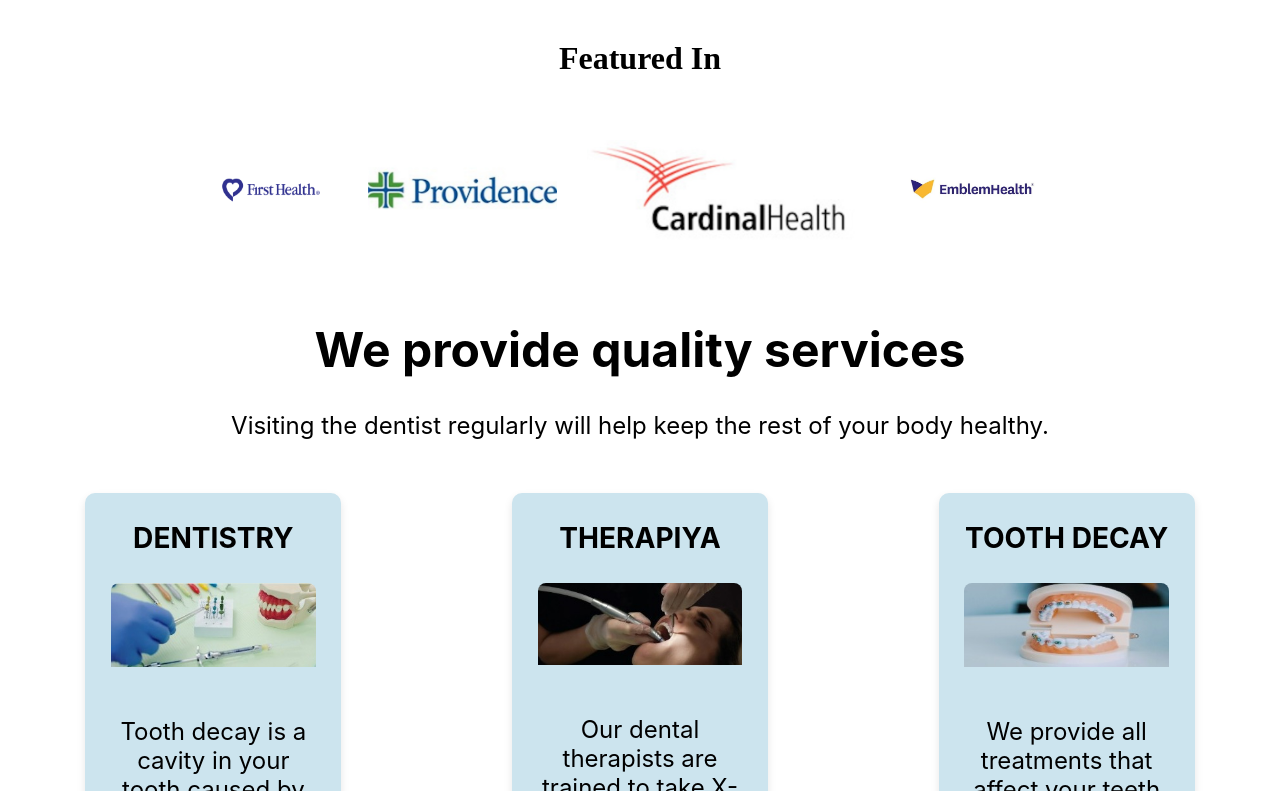
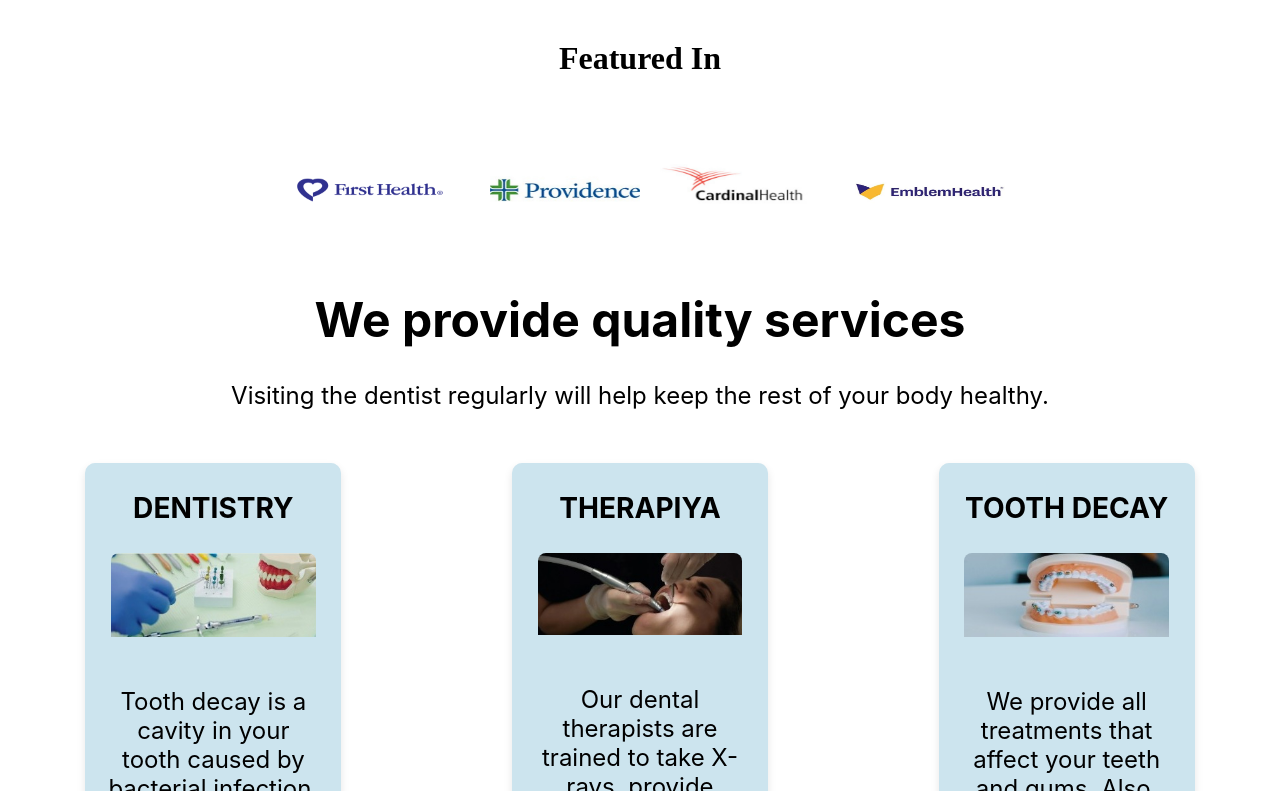
Before and after one commit to Kriti1211/DentalHi, a React (Create React App) app: page / in a window 1280 px wide. Shown: the part 1569-2360 px from the top of the page. Built offline with nearby package versions, Linux system fonts and the light colour scheme.

Commit message:
Initial commit

```diff
--- a/src/Styles/AboutSection.css
+++ b/src/Styles/AboutSection.css
@@ -67,11 +67,30 @@
   }
 
 
-  .additional-image {
+  .additional-images-container {
     display: flex;
-    width: auto;
-    height: 100px;
-    padding: 10px;
-    margin-right: 10px;
-    margin-bottom: 30px;
+    justify-content: space-between; /* Adjust as needed */
   }
+  .additional-image1 {
+    width: 200px;
+    height: 100px; /* Adjust the width of the images */
+    margin: 10px; /* Adjust margin as needed */
+  }
+  .additional-image2 {
+    width: 150px;
+    height: 60px; /* Adjust the width of the images */
+    margin: 10px;
+    margin-top: 20px; /* Adjust margin as needed */
+  }
+  .additional-image3 {
+    width: 150px;
+    height: 40px; /* Adjust the width of the images */
+    margin: 10px;
+    margin-top: 22px;/* Adjust margin as needed */
+  }
+  .additional-image4 {
+    width: 200px;
+    height: 85px; /* Adjust the width of the images */
+    margin: 10px;
+    margin-top: 15px; /* Adjust margin as needed */
+  }
--- a/src/Styles/Footer.css
+++ b/src/Styles/Footer.css
@@ -61,7 +61,7 @@
     font-size: 14px;
 }
 .social-images img{
-    width:20px;
+    width:22px;
     height:20px;
     padding: 5px;
     border-radius: 10px;
--- a/src/components/AboutSection.js
+++ b/src/components/AboutSection.js
@@ -29,20 +29,27 @@ const AboutSection = () => {
           <Link to="/about" className="learn-more-button">MORE ABOUT US</Link>
           <h4>Featured In</h4>
         </div>
-        <div className="additional-image">
+        <div className="additional-images-container">
+  <div className="additional-image1">
     <a href="https://firsthealth.com/" target="_blank" rel="noreferrer">
-            <img src="/assets/firstimage.png" alt="First" className="additional-image" />
+      <img src="/assets/firstimage.png" alt="First" className="additional-image1" />
     </a>
+  </div>
+  <div className='additional-image2'>
     <a href="https://www.providence.org/" target="_blank" rel="noreferrer">
-            <img src="/assets/providence.jpg" alt="Providence" className="additional-image" />
+      <img src="/assets/providence.jpg" alt="Providence" className="additional-image2" />
     </a>
+  </div>
+  <div className='additional-image3'>
     <a href="https://www.cardinalhealth.com/" target="_blank" rel="noreferrer">
-            <img src="/assets/cardinal.jpg" alt="cardinal" className="additional-image" />
+      <img src="/assets/cardinal.jpg" alt="cardinal" className="additional-image3" />
     </a>
+  </div>
+  <div className='additional-image4'>
     <a href="https://www.emblemhealth.com/" target="_blank" rel="noreferrer">
-            <img src="/assets/Emblem.jpeg" alt="Emblem" className="additional-image" />
+      <img src="/assets/Emblem.jpeg" alt="Emblem" className="additional-image4" />
     </a>
-
+  </div>
 </div>
 
       </section>
--- a/src/components/Footer.js
+++ b/src/components/Footer.js
@@ -15,14 +15,21 @@ const Footer = () => {
                         <div className='social-images'>
                        <a href="https://www.linkedin.com/company/dentalhifi/" target="_blank" rel="noopener noreferrer">
                         <img src="/assets/linkedin.jpeg" alt="Linkedin" /></a>
+
+                        <a href="https://www.instagram.com/dentalhifi?igsh=MTQybzc1ZWN2aHhjYQ==" target="_blank" rel="noopener noreferrer">
+                        <img src="/assets/instagram.jpeg" alt="Instagram" /></a>
+
+                        <a href="https://x.com/DentalHiFi?t=2d77Cn3GXb5qBoVPBmEjxA&s=08" target="_blank" rel="noopener noreferrer">
+                        <img src="/assets/twitter.jpeg" alt="Twitter" /></a>
+
+                        <a href="https://youtube.com/@DentalHiFi?si=hW8eCMco-qlGSyDL" target="_blank" rel="noopener noreferrer">
+                        <img src="/assets/youtube.jpeg" alt="Facebook" /></a>
+
                         <a href="/" target="_blank" rel="noopener noreferrer">
-                        <img src="/assets/instagram.jpeg" alt="Instagram" /></a>
+                        <img src="/assets/whatsapp.jpeg" alt="Whatsapp" /></a>
+
                         <a href="/" target="_blank" rel="noopener noreferrer">
                         <img src="/assets/fb.jpeg" alt="Facebook" /></a>
-                        <a href="/" target="_blank" rel="noopener noreferrer">
-                        <img src="/assets/twitter.jpeg" alt="Twitter" /></a>
-                        <a href="/" target="_blank" rel="noopener noreferrer">
-                        <img src="/assets/whatsapp.jpeg" alt="Whatsapp" /></a>
                         </div>
 
                     </ul>
@@ -42,9 +49,20 @@ const Footer = () => {
                     <ul>
                         <li><a href="https://www.linkedin.com/company/dentalhifi/"
                         target="_blank" rel="noreferrer">LinkedIn</a></li>
+
+                        <li><a href="https://www.instagram.com/dentalhifi?igsh=MTQybzc1ZWN2aHhjYQ=="
+                        target="_blank" rel="noreferrer">Instagram</a></li>
+
+                        <li><a href="https://x.com/DentalHiFi?t=2d77Cn3GXb5qBoVPBmEjxA&s=08"
+                        target="_blank" rel="noreferrer">Twitter</a></li>
+
+                        <li><a href="https://youtube.com/@DentalHiFi?si=hW8eCMco-qlGSyDL"
+                        target="_blank" rel="noreferrer">Youtube</a></li>
+
+                        <li><a href="/"
+                        target="_blank" rel="noreferrer">WhatsApp</a></li>
+
                         <li><a href="/">Facebook</a></li>
-                        <li><a href="/">Twitter</a></li>
-                        <li><a href="/">Instagram</a></li>
                     </ul>
                 </div>
                 <div className="footer-column">
```
Also changed, not shown: public/assets/youtube.jpeg (added). Lines whose indentation alone changed are shown as unchanged.
